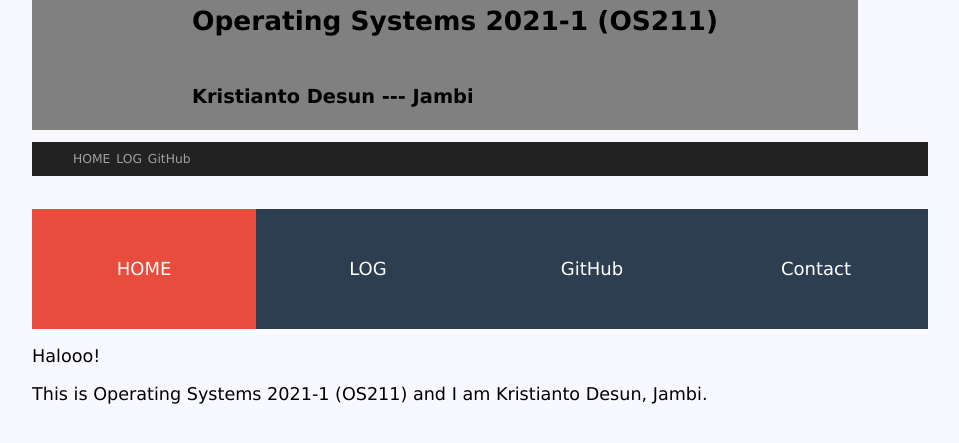
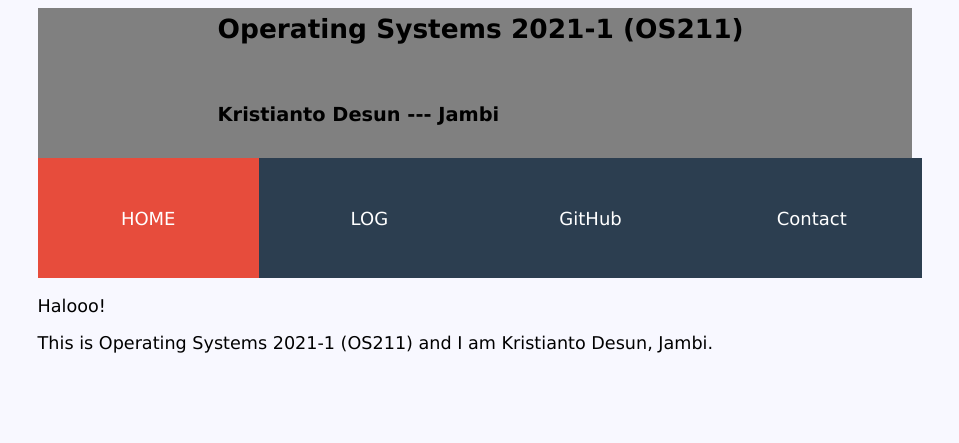
Before and after one commit to KristiantoD/os211, a Jekyll site: the page built from index.md, in a window 1280 px wide. Shown: the top 443 px of the page, without its empty margins (160-1119 px from the left). Built offline with Jekyll 4.4.1, drawn with Linux system fonts in a browser that asks for light colours.

Commit message:
try fixin navabar

```diff
--- a/_includes/navbar.html
+++ b/_includes/navbar.html
@@ -2,10 +2,10 @@
 <!-- (c) 2021 - 2021 VauLSMorg            -->
 <!-- START: Sat 27 Feb 2021 21:07:26 WIB  -->
 <!-- This is a free HTML file             -->
-<nav class="navbar">
+<!-- <nav class="navbar">
   <ul>
     <li class='listitem'><a href='{{ site.baseurl }}/'>HOME</a></li>
-    <!-- <li class='listitem'><a href='{{ site.baseurl }}/W01/'>W01</a></li>
+    <li class='listitem'><a href='{{ site.baseurl }}/W01/'>W01</a></li>
     <li class='listitem'><a href='{{ site.baseurl }}/W02/'>W02</a></li>
     <li class='listitem'><a href='{{ site.baseurl }}/W03/'>W03</a></li>
     <li class='listitem'><a href='{{ site.baseurl }}/W04/'>W04</a></li>
@@ -16,12 +16,12 @@
     <li class='listitem'><a href='{{ site.baseurl }}/W09/'>W09</a></li>
     <li class='listitem'><a href='{{ site.baseurl }}/W10/'>W10</a></li>
     <li class='listitem'><a href='{{ site.baseurl }}/TXT/mypubkey.txt'>KEY</a></li>
-    <li class='listitem'><a href='{{ site.baseurl }}/TXT/myrank.txt'>RANK</a></li> -->
+    <li class='listitem'><a href='{{ site.baseurl }}/TXT/myrank.txt'>RANK</a></li>
     <li class='listitem'><a href='{{ site.baseurl }}/TXT/mylog.txt'>LOG</a></li>
     <li class='listitem'><a href='{{ site.urlgithub }}'>GitHub</a></li>
   </ul>
 </nav>
-<br>
+<br> -->
 <ul class="menu">
   <li><a href='{{ site.baseurl }}/'>HOME</a></li>
   <li><a href='{{ site.baseurl }}/TXT/mylog.txt'>LOG</a></li>
--- a/assets/css/style.css
+++ b/assets/css/style.css
@@ -110,7 +110,7 @@
   clear: both;
 }
 
-.navbar {
+/*.navbar {
   background-color: #222222;
   color:            #FFFFFF;
   font-size:        0.7em;
@@ -132,7 +132,7 @@
   color:            #CCCCCC;
   font-size:        1em;
   font-weight:      bold;
-}
+}*/
 
 pre {
   border:        3px solid rgba(255, 255, 255, 0.15);
@@ -142,29 +142,7 @@ pre {
   border-radius: 2px;
 }
 
-* {
-  box-sizing: border-box;
-}
 
-@import url(https://fonts.googleapis.com/css?family=PT+Sans);
-
-html, body {
-  margin: 0;
-  padding: 0;
-}
-
-body {
-  font-family: 'PT Sans', Arial, Verdana;
-  background-color: #eee;
-}
-
-h1 {
-  text-align: center;
-  font-size: 48px;
-  text-transform: uppercase;
-  letter-spacing: 3px;
-  color: #222;
-}
 
 .menu {
   list-style: none;
@@ -176,7 +154,14 @@ h1 {
   position: relative;
   background-color: #2c3e50;
   z-index: 7;
-  {}
+
+li {
+    float: left;
+    width: 25%;
+    height: 100%;
+    margin: 0;
+    padding: 0;
+  }
 
   a {
     display: flex;
@@ -189,13 +174,6 @@ h1 {
     position: relative;
     font-size: 18px;
     z-index: 9;
-  }
-  li {
-    float: left;
-    width: 25%;
-    height: 100%;
-    margin: 0;
-    padding: 0;
   }
 }
 
```
